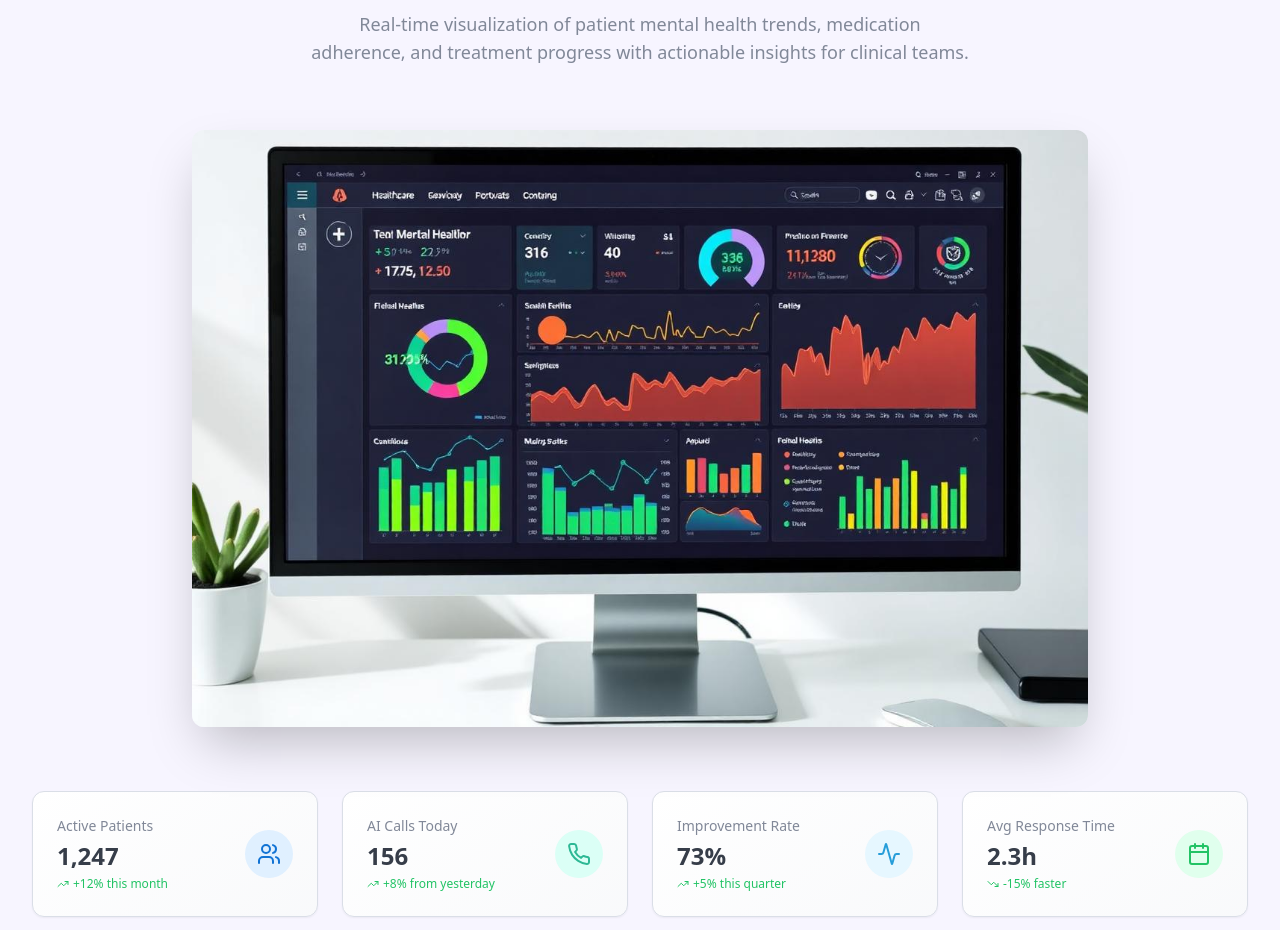
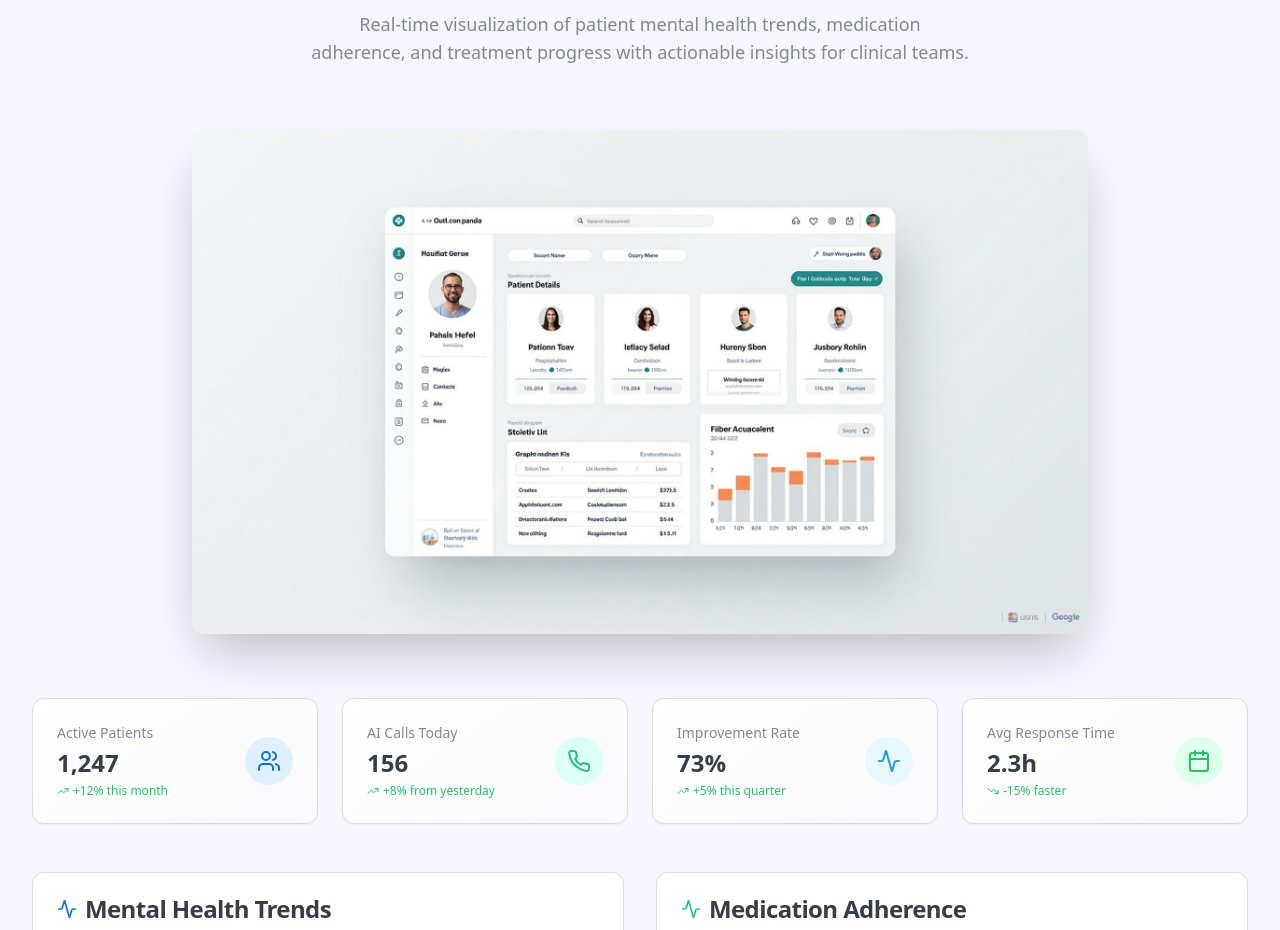
Before and after one commit to Mahsa-Tb88/therapy-voice-aid, a React (Vite) app: page / in a window 1280 px wide. Shown: the part 2820-3750 px from the top of the page. Built offline with nearby package versions, Linux system fonts and the light colour scheme.

Commit message:
Update dashboard photo

```diff
--- a/src/components/DashboardPreview.tsx
+++ b/src/components/DashboardPreview.tsx
@@ -1,7 +1,7 @@
 import { Card, CardContent, CardHeader, CardTitle } from "@/components/ui/card";
 import { LineChart, Line, AreaChart, Area, XAxis, YAxis, CartesianGrid, Tooltip, ResponsiveContainer, PieChart, Pie, Cell, BarChart, Bar } from 'recharts';
 import { TrendingUp, TrendingDown, Activity, Users, Phone, Calendar } from "lucide-react";
-import dashboardScreen from "@/assets/dashboard-screen.jpg";
+import userDashboardScreen from "@/assets/user-dashboard-screen.jpg";
 
 // Sample data for charts
 const moodData = [
@@ -54,8 +54,8 @@ const DashboardPreview = () => {
         <div className="mb-16">
           <div className="relative max-w-4xl mx-auto rounded-lg overflow-hidden shadow-2xl">
             <img
-              src={dashboardScreen}
-              alt="PsycheScreen dashboard showing mental health analytics"
+              src={userDashboardScreen}
+              alt="PsycheScreen user dashboard showing patient profile and information"
               className="w-full h-auto"
             />
           </div>
```
Also changed, not shown: src/assets/user-dashboard-screen.jpg (added).
